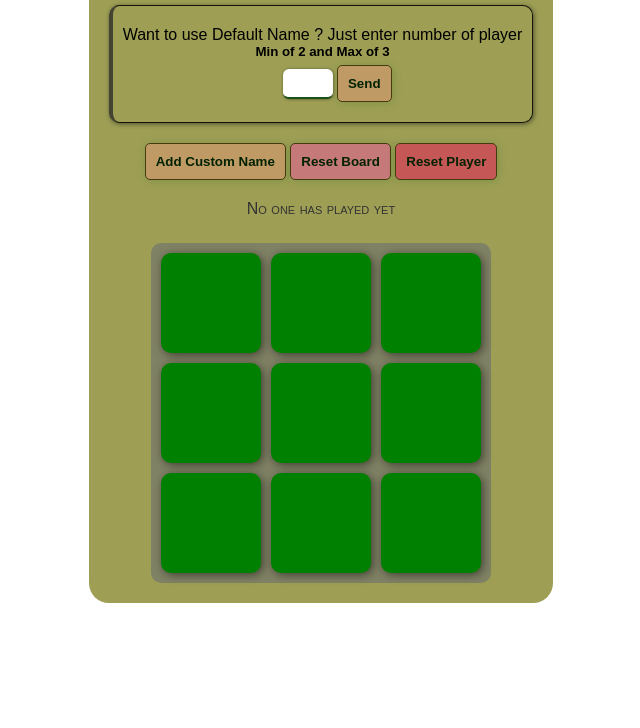
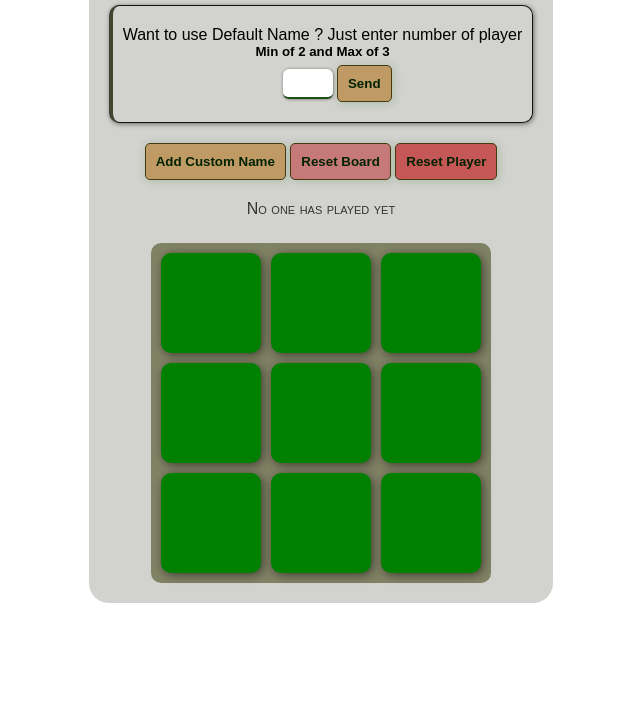
Before and after one commit to PRINCE-OBOT/Tic-Tac-Toe, a plain HTML site: page index.html in a window 1280 px wide. Shown: the part 72-800 px from the top of the page, without its empty margins (319-959 px from the left). Drawn offline with Linux system fonts and the light colour scheme.

Commit message:
Change container background color

```diff
--- a/pages/style.css
+++ b/pages/style.css
@@ -15,7 +15,7 @@ body{
 .container{
     width: fit-content;
     margin: 0 auto 0;
-    background-color: rgb(158, 159, 85);
+    background-color: rgb(210, 210, 206);
     padding: 20px;
     border-radius: 20px;
 }
```
